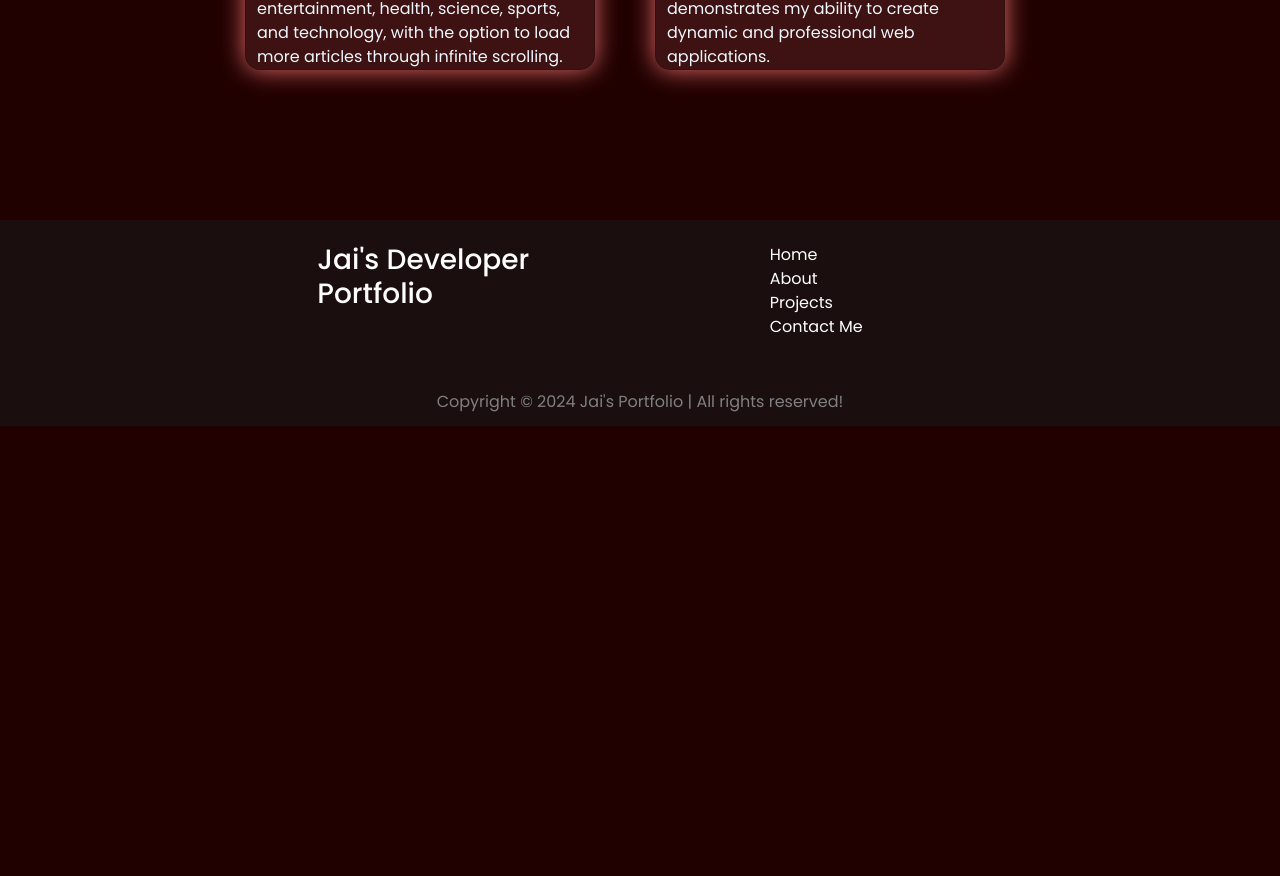
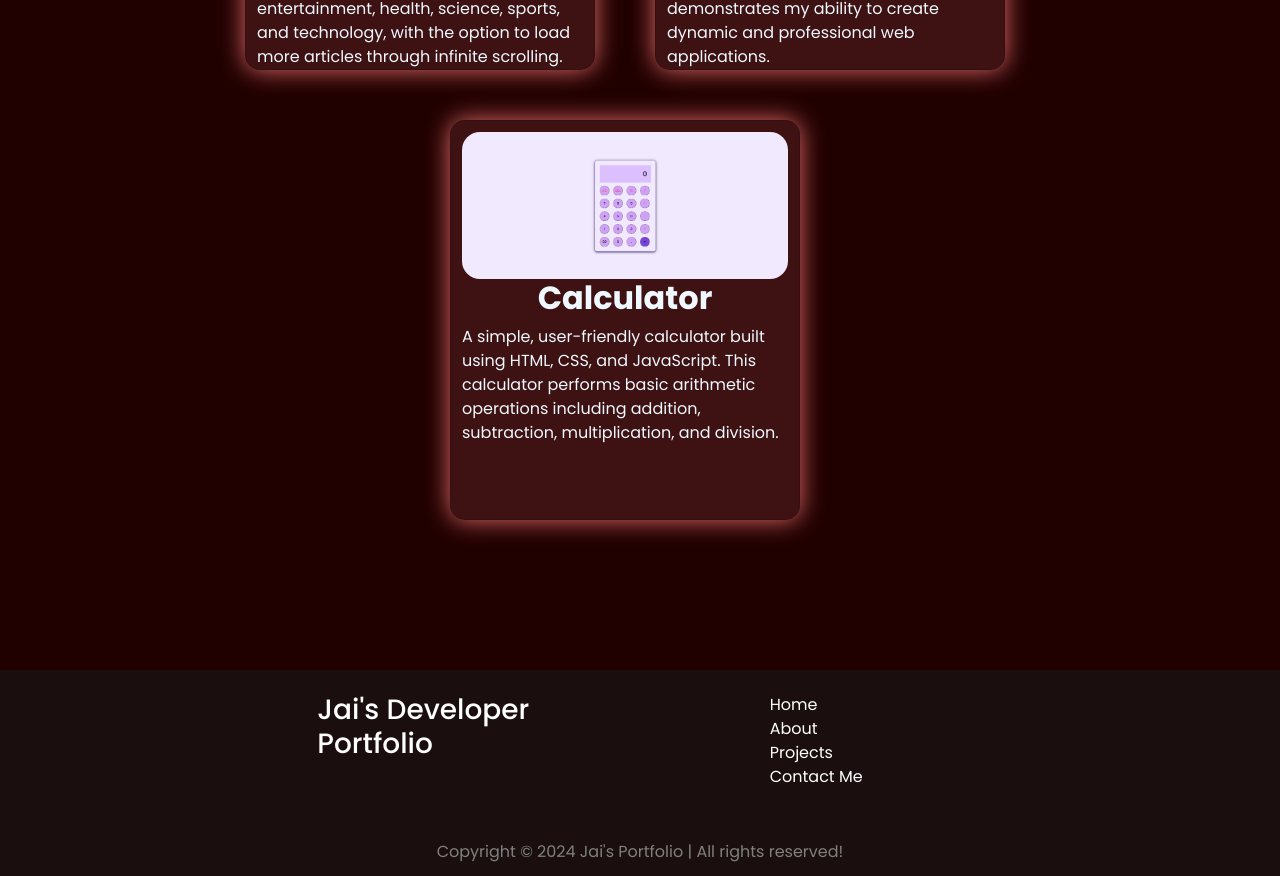
Before and after one commit to jai-singh5/Portfolio, a React (Create React App) app: page /projects in a window 1280 px wide. Shown: the part 2280-3156 px from the top of the page. Before the commit the page ends 2706 px from the top, so only its background shows below. Built offline with nearby package versions, Linux system fonts and the light colour scheme; a web font is replaced by a local one.

Commit message:
Added Calculator project

```diff
--- a/src/App.css
+++ b/src/App.css
@@ -284,7 +284,7 @@
 
         .cardcontact{
             display: flex;
-            width: 640px;
+            width: 500px;
             height: 500px;
             padding: 40px;
             border-radius: 15px;
--- a/src/Components/Contact.jsx
+++ b/src/Components/Contact.jsx
@@ -1,4 +1,5 @@
 import React from 'react'
+
 
 function Contact() {
   return (
@@ -8,13 +9,12 @@ function Contact() {
           <div className="cardcontact">
             <div className="contactInfo">
               <p><h1>CONTACT ME</h1></p>
-              <div className="address"><p>
-                <img src="placeholder.png" height={28} width={28} alt="" />
-                Kopar Khairane, Navi Mumbai</p></div>
+
               <div className="mobile"><p><img src="call.png" height={28} width={28} alt="" />  +91 98191 84556</p></div>
               <div className="mail"><p><a href="mailto:jaisingh09520@gmail.com" ><img src="gmail.png" height={28} width={28} alt="" />    jaisingh09520@gmail.com</a></p></div>
               <div className="linkedin"><p><a href="www.linkedin.com/in/jai-singh-24b24a298"><img src="linkedin.png" height={28} width={28} alt="" />  Linked in</a></p></div>
               <div className="social"><p><a href="https://www.instagram.com/rajput_jai005/"><img src="social.png" height={28} width={28} alt="" />  Instagram</a></p></div>
+
             </div>
 
           </div>
--- a/src/Components/Projects.jsx
+++ b/src/Components/Projects.jsx
@@ -76,6 +76,13 @@ function Projects() {
               <p>This portfolio website, built with React.js, showcases my projects, skills in a sleek and interactive format. With responsive design and layout, it highlights my expertise in web development. This site demonstrates my ability to create dynamic and professional web applications.</p>
             </div></a>
           <hr />
+          <a href="https://github.com/jai-singh5/Calculator.git">
+            <div className="card">
+              <img src="Calculator.png" alt="" />
+              <h2>Calculator</h2>
+              <p>A simple, user-friendly calculator built using HTML, CSS, and JavaScript. This calculator performs basic arithmetic operations including addition, subtraction, multiplication, and division.</p>
+            </div></a>
+          <hr />
         </div>
       </div>
     </>
```
Also changed, not shown: public/Calculator.png (added).
